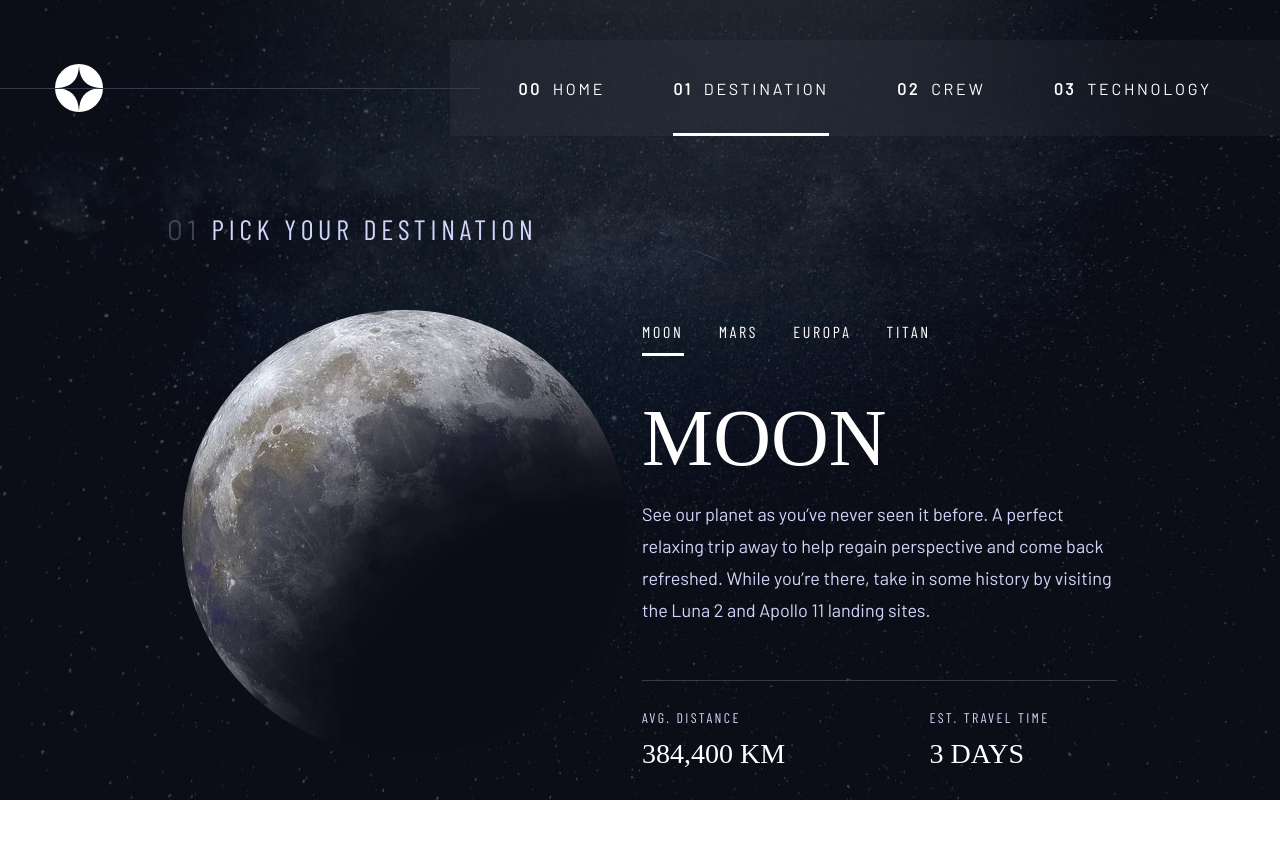
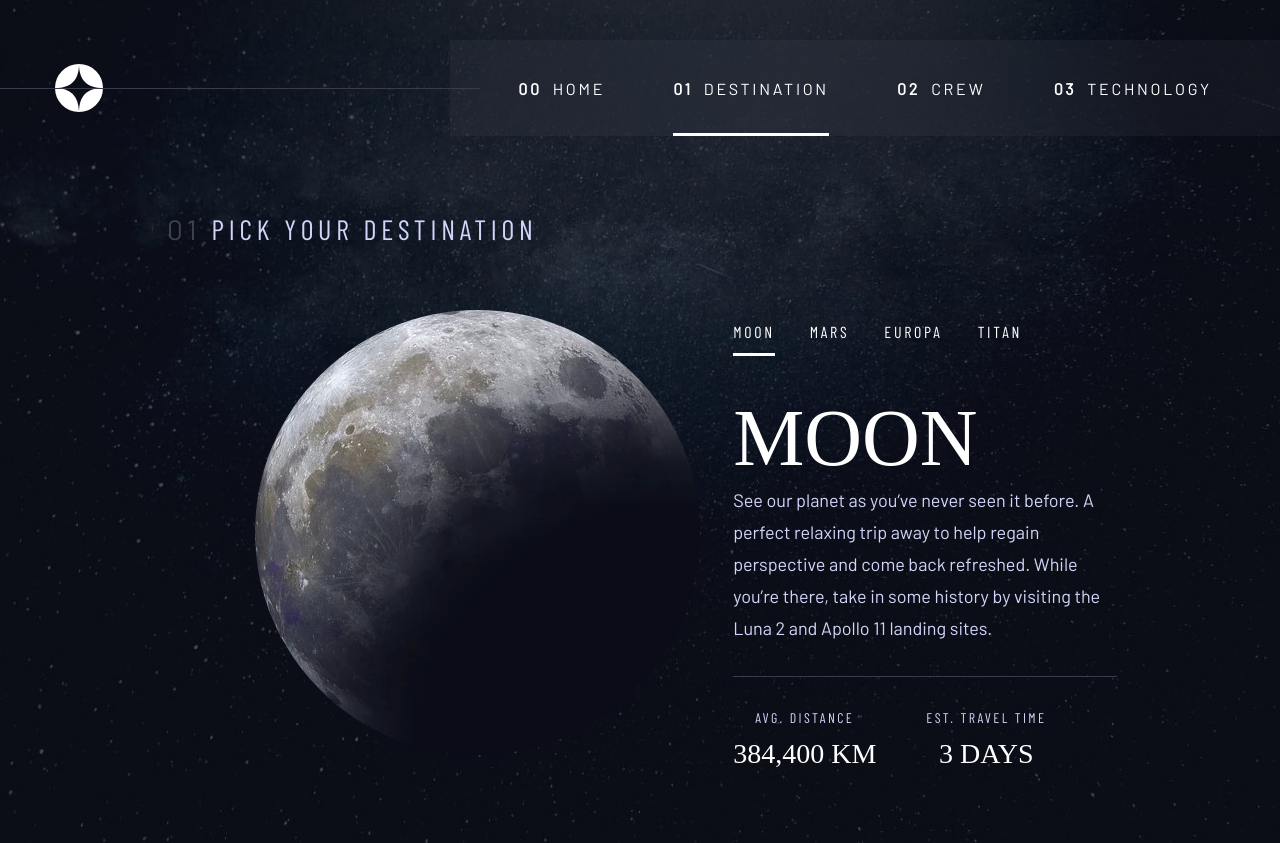
Before and after one commit to leo-jcq/space-tourism-website, a React (Vite) app: page /space-tourism-website/destination in a window 1280 px wide. Before the commit the page ends 800 px from the top, so only its background shows below. Built offline with nearby package versions, Linux system fonts and the light colour scheme; a web font is replaced by a local one.

Commit message:
💄 destination style fix

```diff
--- a/src/pages/Destination/Destination.scss
+++ b/src/pages/Destination/Destination.scss
@@ -175,26 +175,18 @@
         background-image: url("/imgs/destination/background-destination-desktop.jpg");
 
         & .content {
-            width: 100%;
-            height: 100%;
+            flex-direction: row;
+            justify-content: space-between;
 
-            flex-direction: row;
-            justify-content: center;
-
-            padding: 0;
             padding: {
                 top: 64px;
                 right: 163px;
             }
         }
 
-        & .menu {
-            margin-bottom: 37px;
-        }
-
         & .image {
+            height: 100%;
             width: 50%;
-            height: 445px;
 
             display: flex;
             justify-content: center;
@@ -207,39 +199,20 @@
         }
 
         & .right {
-            width: 50%;
+            width: 45%;
 
             align-items: flex-start;
+        }
+
+        & .menu {
+            margin-bottom: 37px;
         }
 
         & .infos {
             align-items: flex-start;
 
-            & .name {
-                margin-bottom: 14px;
-            }
-
             & .description {
                 text-align: left;
-
-                margin-bottom: 54px;
-            }
-
-            & .separator {
-                margin-bottom: 28px;
-            }
-
-            & .stats {
-                width: 100%;
-
-                display: grid;
-                grid-template-rows: 1fr;
-                grid-template-columns: repeat(2, 50%);
-                justify-items: start;
-            }
-
-            & .stat {
-                align-items: flex-start;
             }
         }
     }
```
